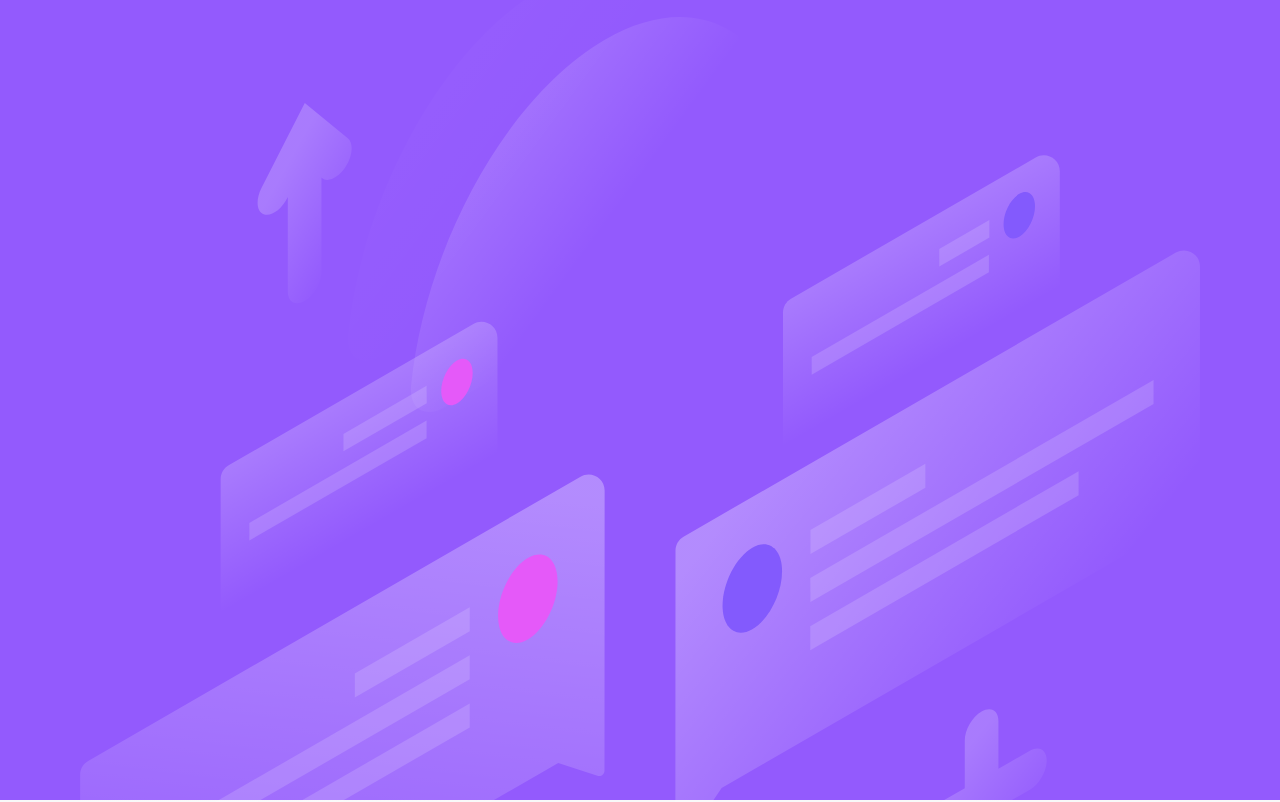
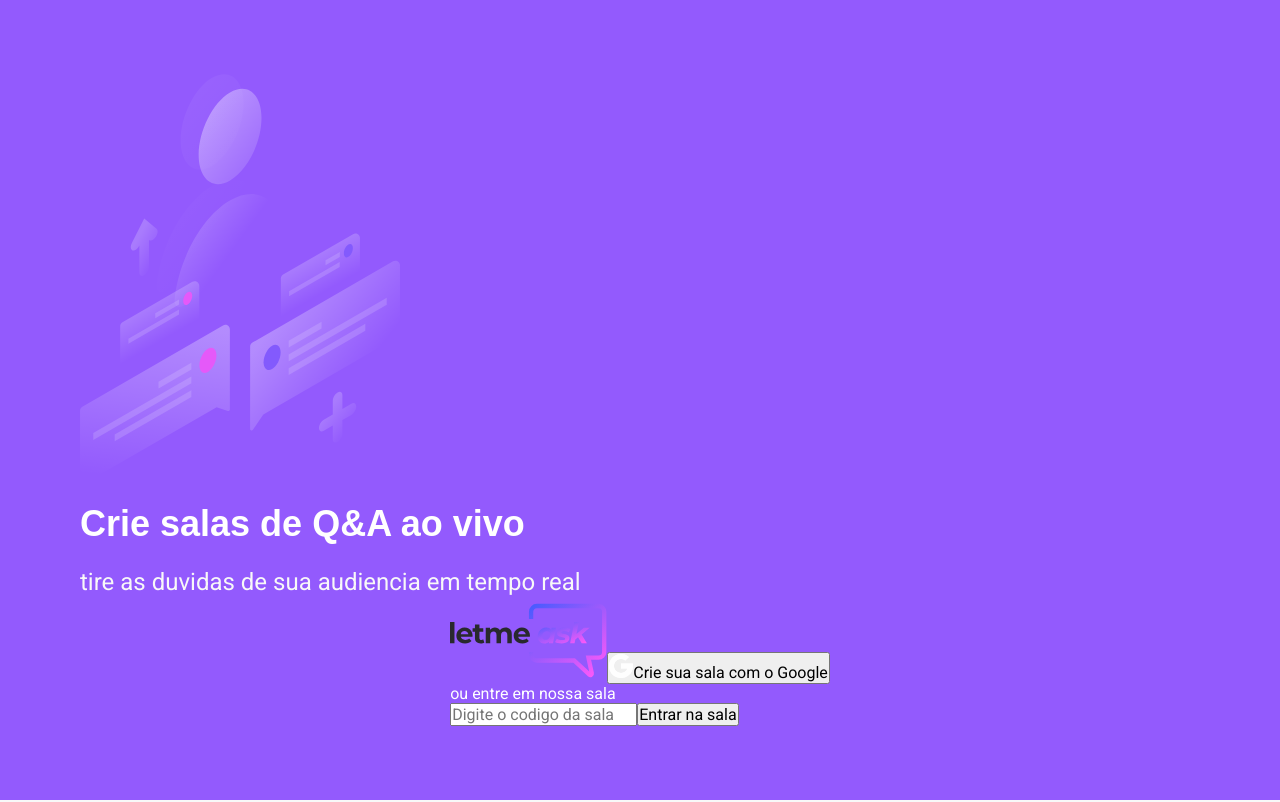
Before and after one commit to zulatto/LetMeAsk, a React (Create React App) app: page / in a window 1280 px wide. Shown: the top 802 px of the page. Built offline with nearby package versions, Linux system fonts and the light colour scheme; no server answers.

Commit message:
update auth.scss

```diff
--- a/src/styles/auth.scss
+++ b/src/styles/auth.scss
@@ -11,7 +11,25 @@ aside{
     flex-direction: column;
     justify-content: center;
     padding: 120px 80px;
+    img{
+        max-width: 320px;
+    }
+    strong{
+        font: 700 36px 'Poopins', sans-serif;
+        line-height: 42px;
+        margin-top: 16px;
+    }
+    p{
+        font-size: 24px;
+        line-height: 42px;
+        margin-top: 16px;
+        color: #f8f8f8;
+    }
 }
 main{
     flex: 8;
+    padding: 0 32px;
+    display: flex;
+    align-items: center;
+    justify-content: center;
 }
```
